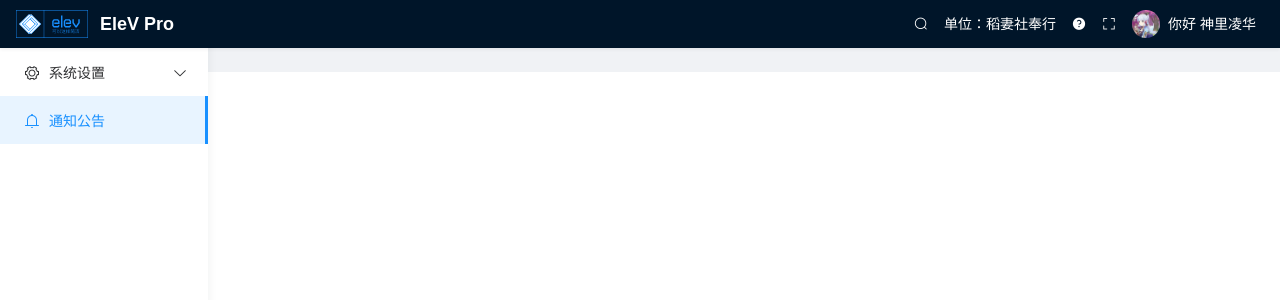
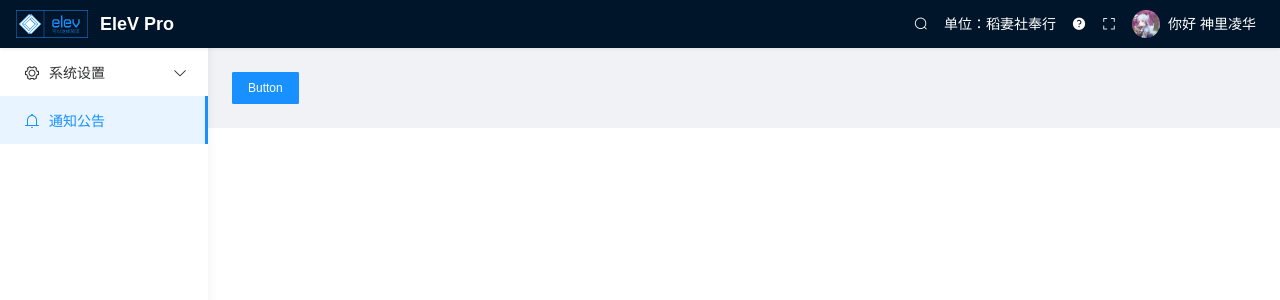
Before and after one commit to dingyumeng/elev, a Vue app: page / in a window 1280 px wide. Shown: the top 300 px of the page. Built offline with nearby package versions, Linux system fonts and the light colour scheme.

Commit message:
chore: 测试首页展示

```diff
--- a/src/views/index.vue
+++ b/src/views/index.vue
@@ -1,5 +1,7 @@
 <template>
-  <div class="dashboard-page-wrapper"></div>
+  <div class="dashboard-page-wrapper">
+    <ElButton type="primary">Button</ElButton>
+  </div>
 </template>
 
 <script lang="ts">
```
